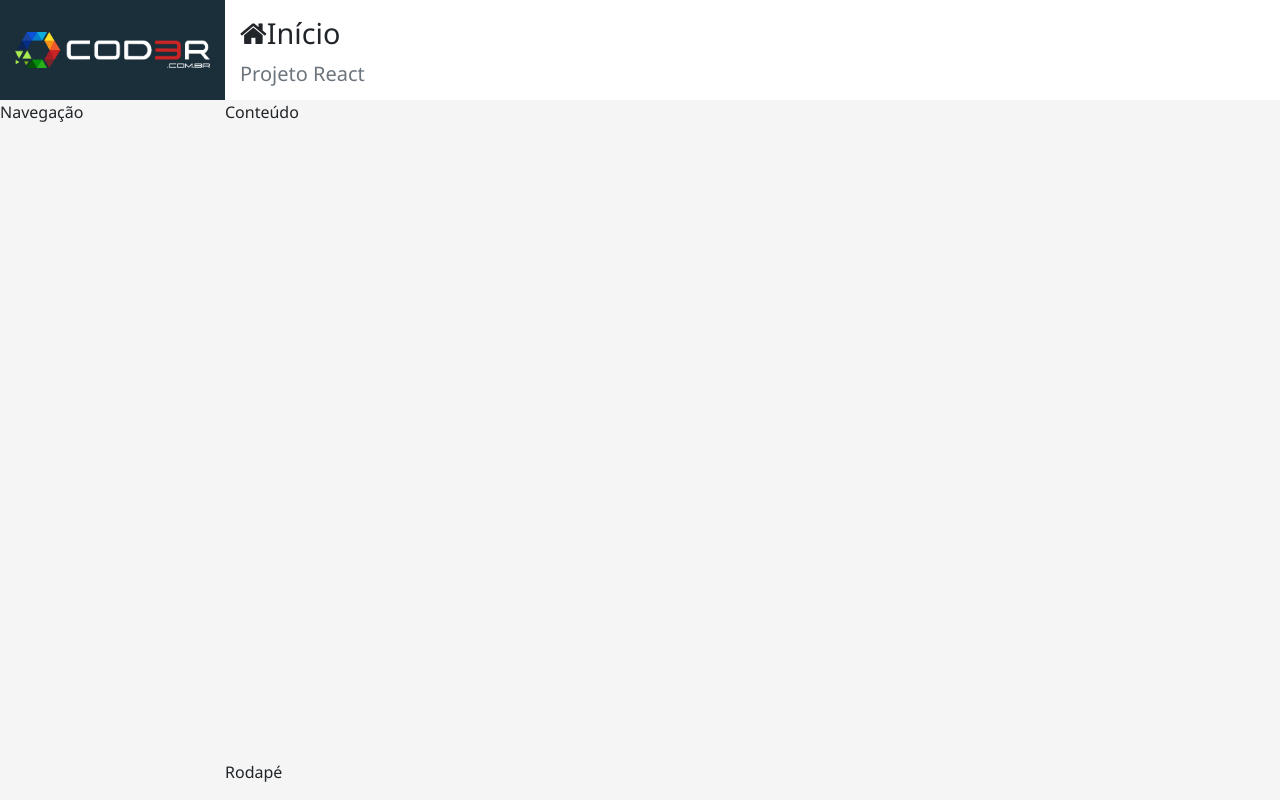
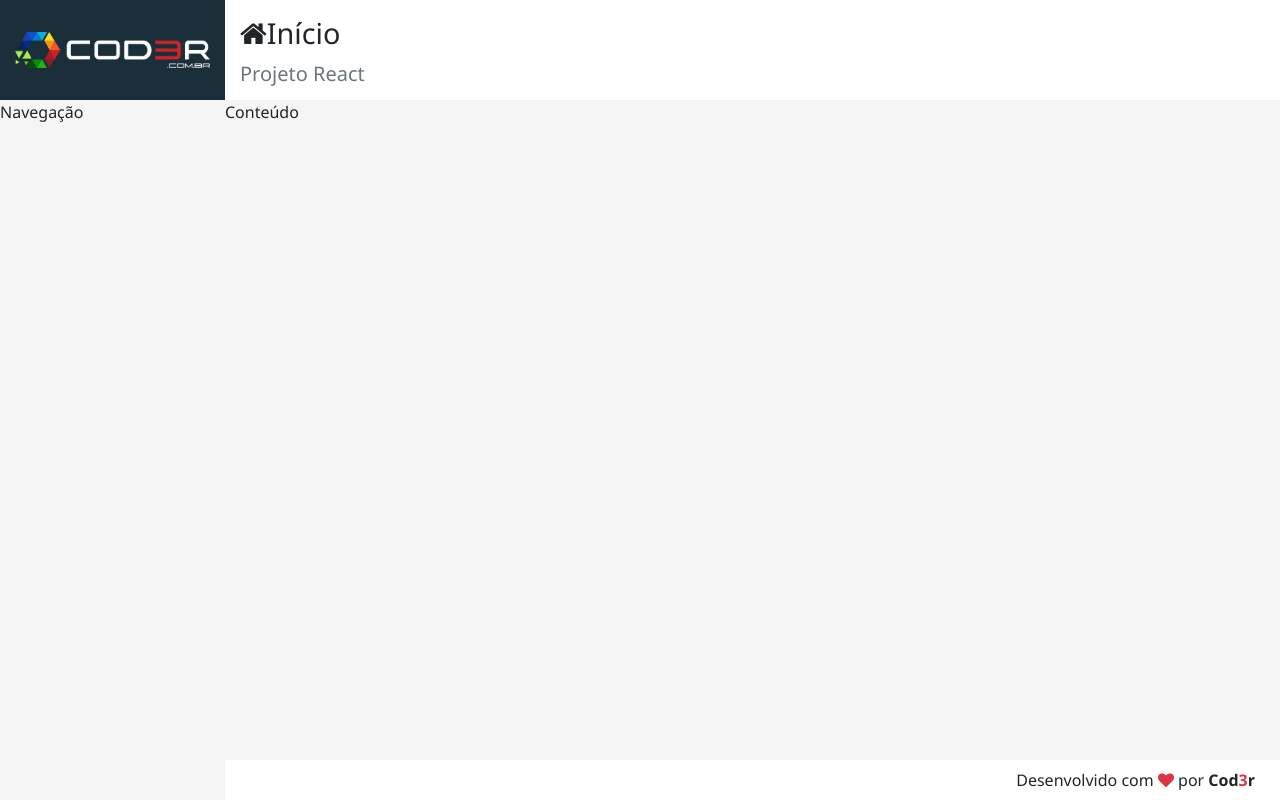
Before and after one commit to vitorlima1602/cadastro-react, a React (Create React App) app in the folder frontend/: page / in a window 1280 px wide. Built offline with nearby package versions, Linux system fonts and the light colour scheme.

Commit message:
Componente Rodapé

```diff
--- a/frontend/src/components/template/Footer.css
+++ b/frontend/src/components/template/Footer.css
@@ -0,0 +1,8 @@
+footer.footer{
+    display: flex;
+    align-items: center;
+    justify-content: flex-end;
+    padding: 0 25px;
+    background-color: #FFF;
+    box-shadow: var(--shadow);
+}
--- a/frontend/src/components/template/Footer.jsx
+++ b/frontend/src/components/template/Footer.jsx
@@ -3,5 +3,8 @@
 
 export default props =>
     <footer className="footer">
-        Rodapé
+        <span>
+            Desenvolvido com <i className="fa fa-heart text-danger"></i> por
+            <strong> Cod<span className="text-danger">3</span>r</strong>
+        </span>
     </footer>
```
